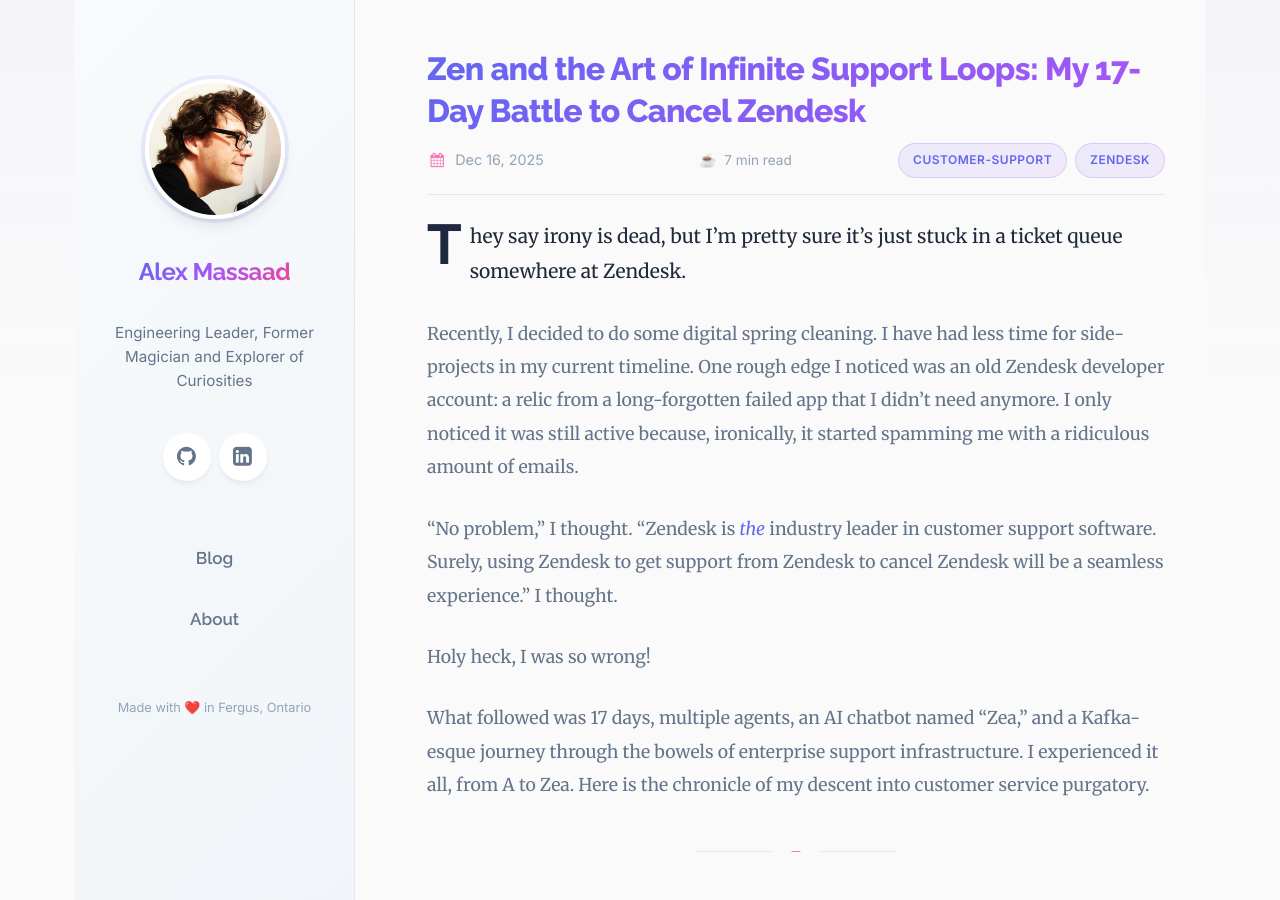
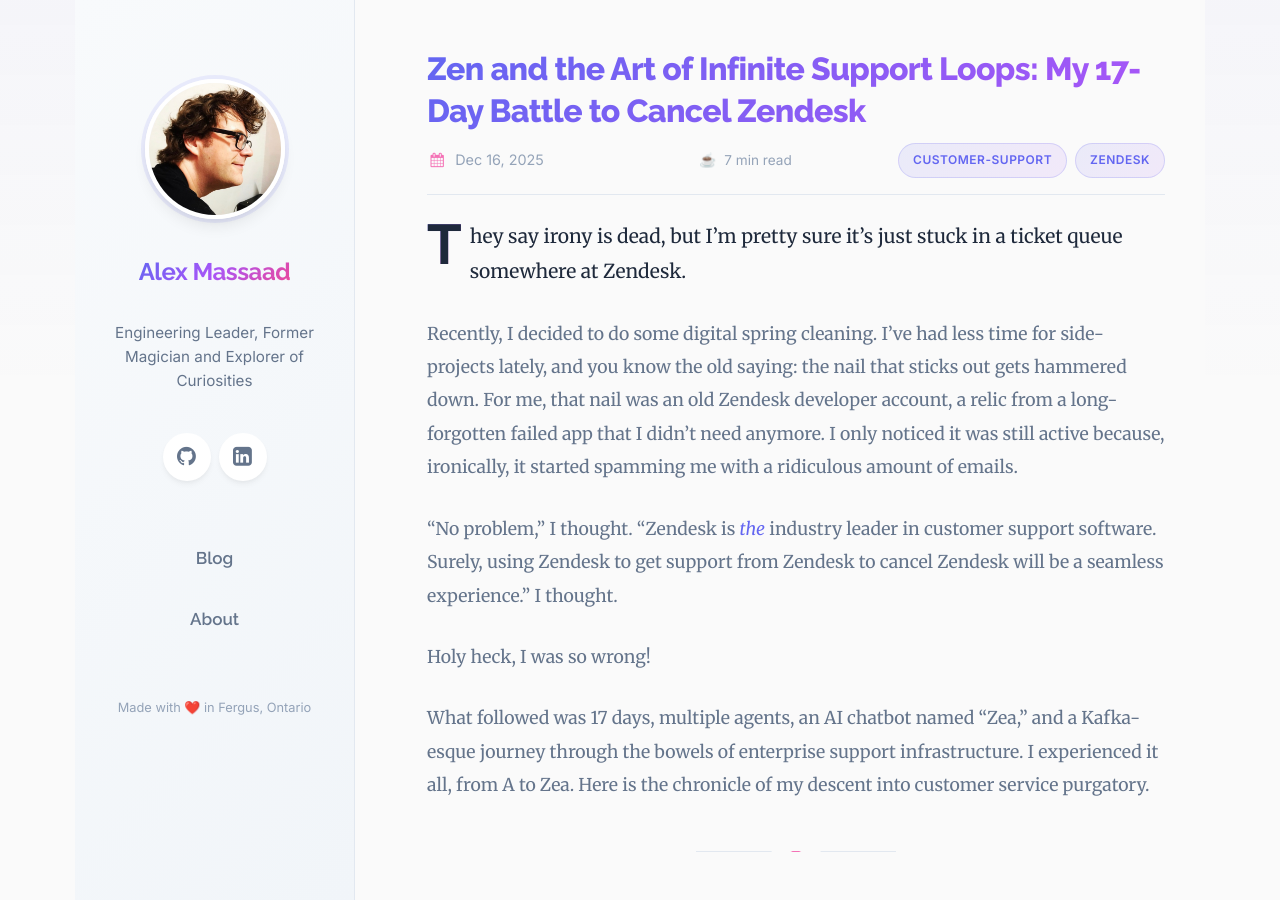
Before and after one commit to amassaad/personal_blog, a Jekyll site: the page built from _posts/2025-12-16-zen-and-the-art-of-infinite-support-loops.markdown, in a window 1280 px wide and 900 px high. Built offline with Jekyll 4.4.1, drawn with Linux system fonts in a browser that asks for light colours; some of the changed text lies outside the part shown.

Commit message:
Improve narrative clarity in blog post about canceling Zendesk account

```diff
--- a/_posts/2025-12-16-zen-and-the-art-of-infinite-support-loops.markdown
+++ b/_posts/2025-12-16-zen-and-the-art-of-infinite-support-loops.markdown
@@ -7,7 +7,7 @@
 
 They say irony is dead, but I'm pretty sure it's just stuck in a ticket queue somewhere at Zendesk.
 
-Recently, I decided to do some digital spring cleaning. I  have had less time for side-projects in my current timeline. One rough edge I noticed was an old Zendesk developer account: a relic from a long-forgotten failed app that I didn't need anymore. I only noticed it was still active because, ironically, it started spamming me with a ridiculous amount of emails.
+Recently, I decided to do some digital spring cleaning. I've had less time for side-projects lately, and you know the old saying: the nail that sticks out gets hammered down. For me, that nail was an old Zendesk developer account, a relic from a long-forgotten failed app that I didn't need anymore. I only noticed it was still active because, ironically, it started spamming me with a ridiculous amount of emails.
 
 "No problem," I thought. "Zendesk is *the* industry leader in customer support software. Surely, using Zendesk to get support from Zendesk to cancel Zendesk will be a seamless experience." I thought.
 
```
